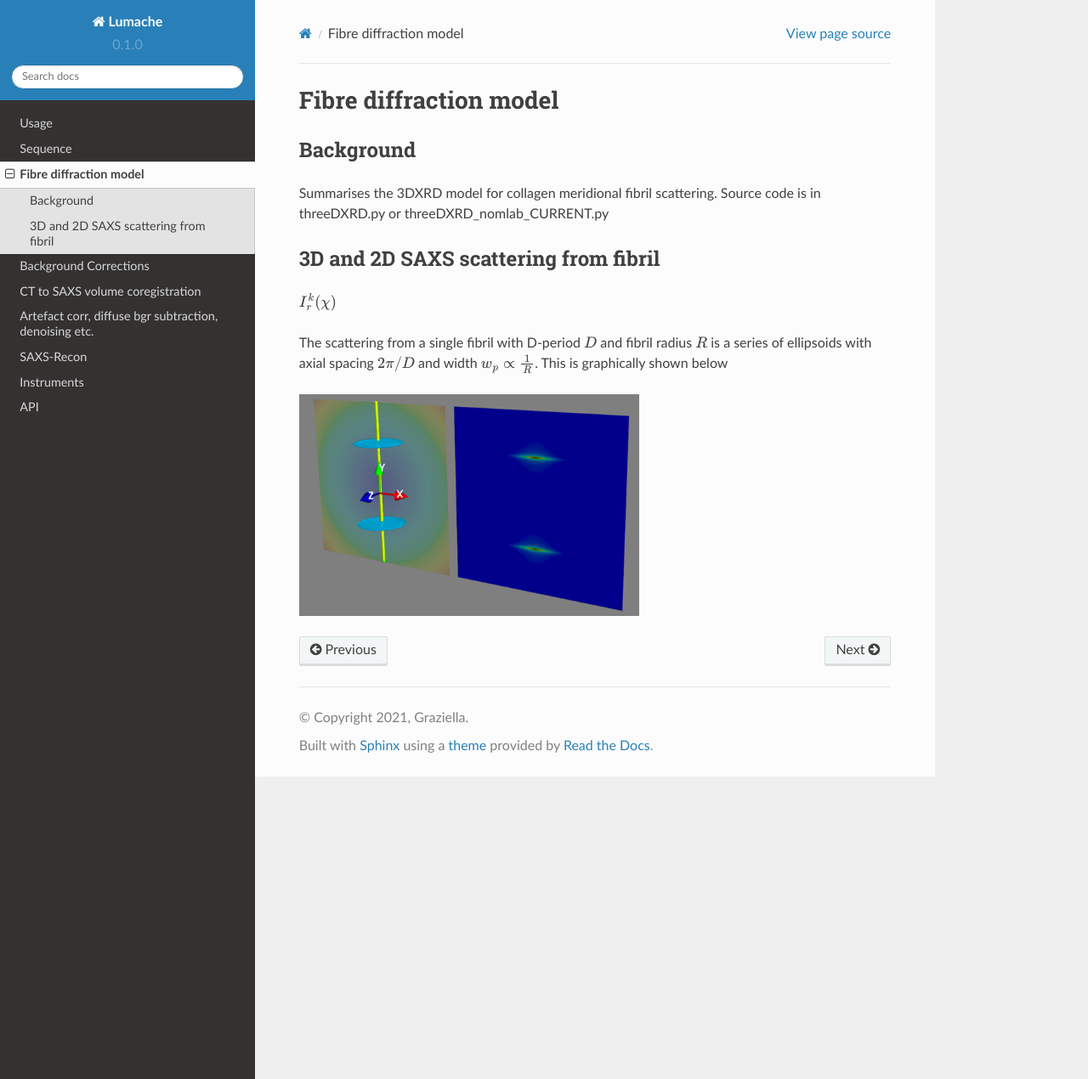
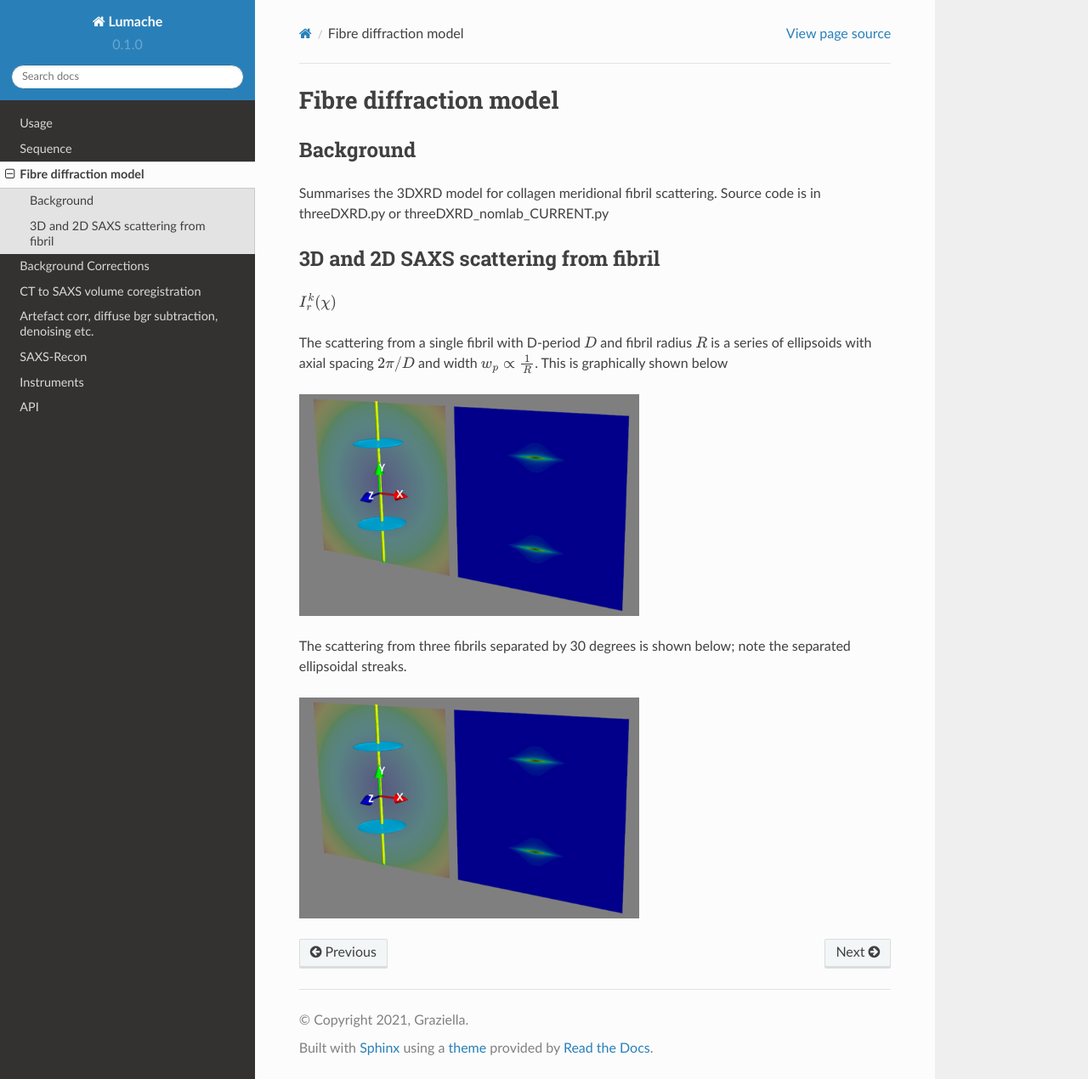
Before and after one commit to himadri111/saxs-docs-tutorial, a Sphinx documentation site: the page built from docs/source/fibremodel.rst, in a window 1280 px wide and 1270 px high. Shown: the whole window at 85% size. Built offline with Sphinx 7.4.7 and the Read the Docs theme 2.0.0, drawn with Linux system fonts in a browser that asks for light colours.

Commit message:
Update fibremodel.rst

```diff
--- a/docs/source/fibremodel.rst
+++ b/docs/source/fibremodel.rst
@@ -17,3 +17,8 @@ The scattering from a single fibril with D-period :math:`D` and fibril radius :m
 
 .. image:: 3Dfibril_mayavi_example1_cropped.png
   :width: 400
+
+The scattering from three fibrils separated by 30 degrees is shown below; note the separated ellipsoidal streaks.
+
+.. image:: 3Dfibril_mayavi_example1_cropped.png
+  :width: 400
```
